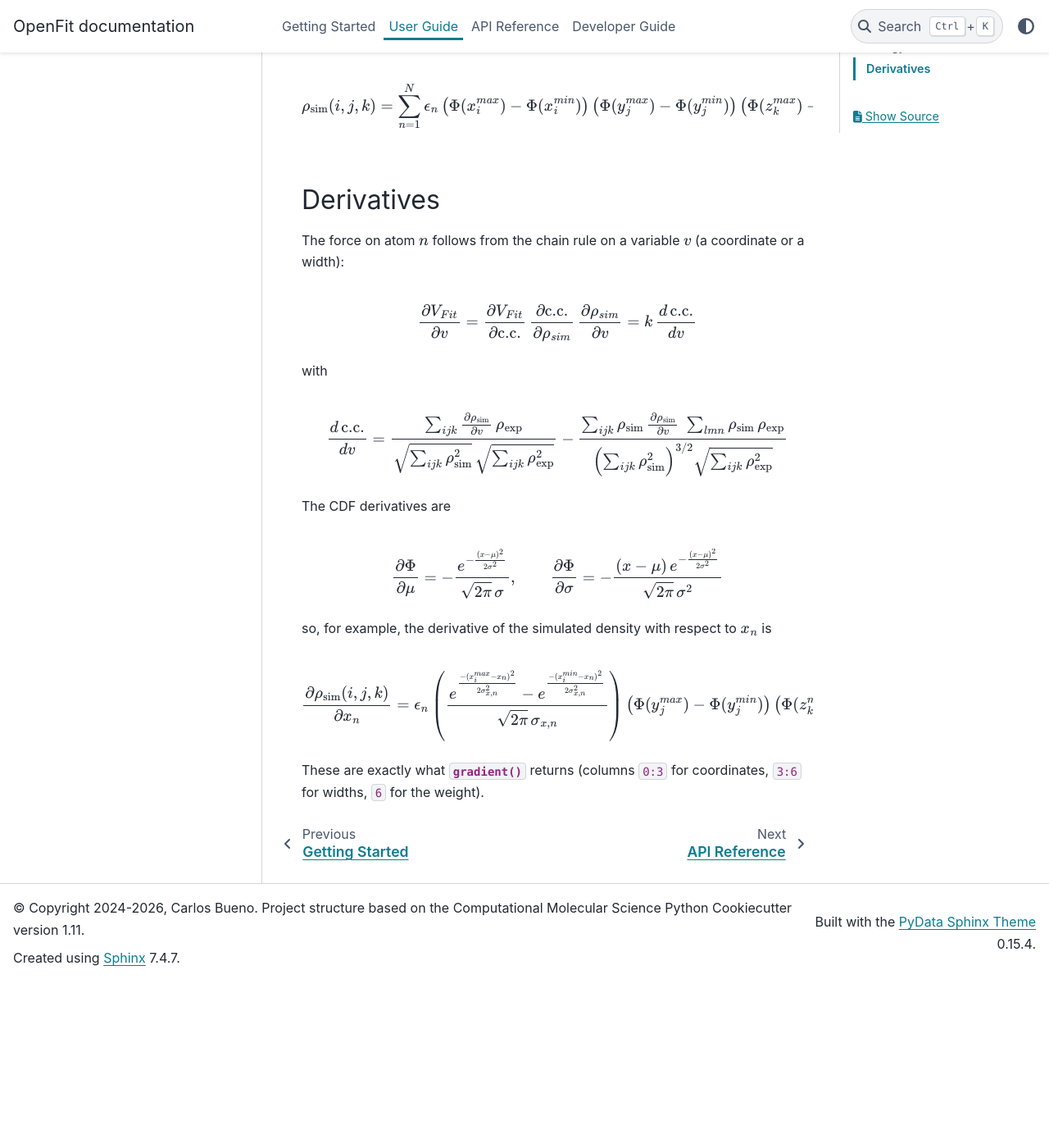
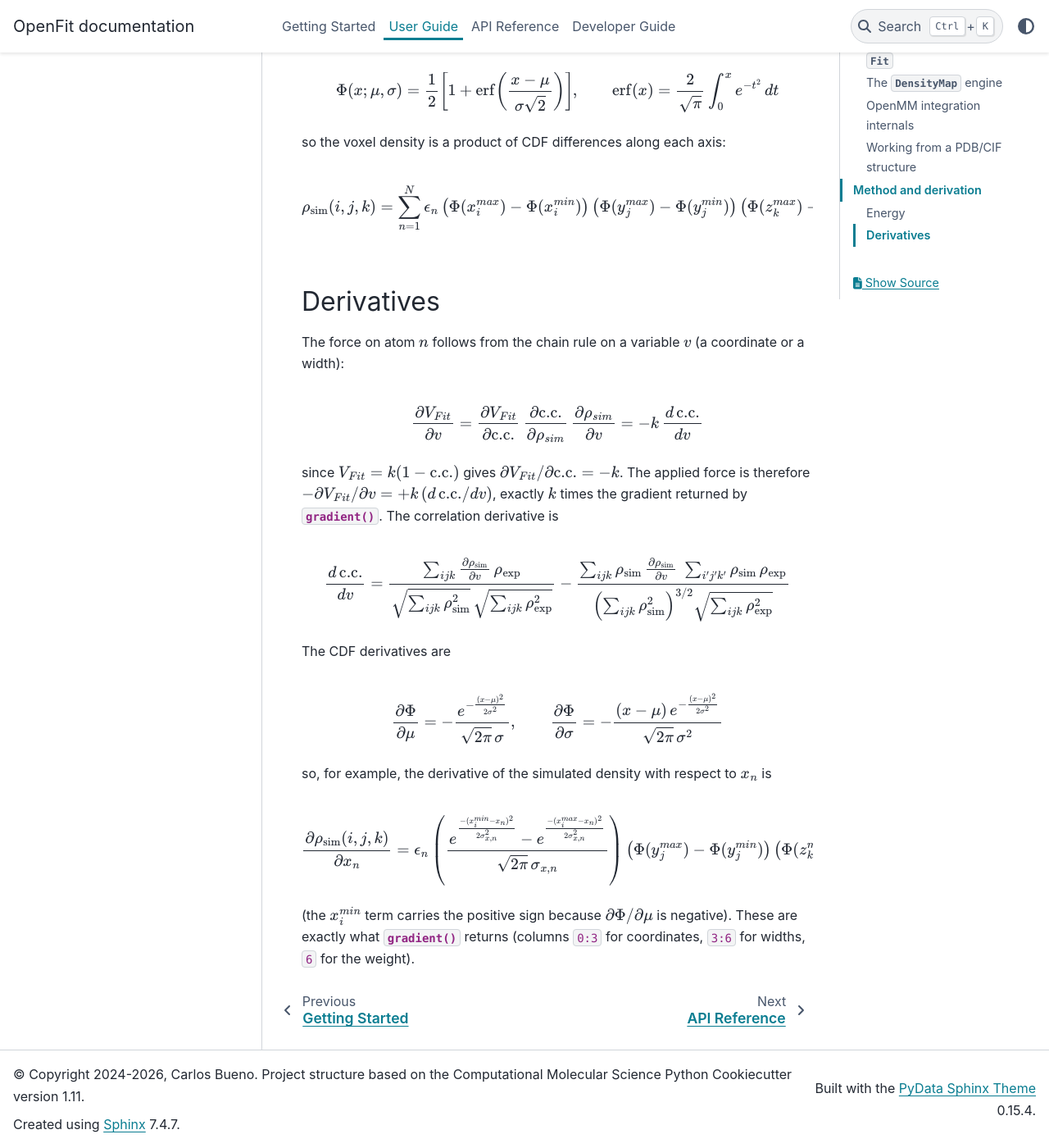
Before and after one commit to cabb99/OpenFit, a Sphinx documentation site: the page built from docs/user_guide.rst, in a window 1280 px wide and 1400 px high, scrolled down 3685 px. Shown: the whole window at 82% size. Built offline with Sphinx 7.4.7 and the PyData theme 0.15.4, drawn with Linux system fonts in a browser that asks for light colours; the version number could not be read and is left out; before the commit the page ends 4882 px from its top, so only the background shows below that; some of the changed text lies outside the part shown.

Commit message:
Fixes math in documentation

```diff
--- a/docs/user_guide.rst
+++ b/docs/user_guide.rst
@@ -150,6 +150,11 @@
     \text{c.c.} = \frac{\sum_{ijk} \rho_{\text{exp}}(i,j,k)\, \rho_{\text{sim}}(i,j,k)}
     {\sqrt{\sum_{ijk} \rho_{\text{exp}}(i,j,k)^2}\; \sqrt{\sum_{ijk} \rho_{\text{sim}}(i,j,k)^2}}
 
+In practice both densities are mean-subtracted and scaled to unit standard
+deviation before the sums (the experimental map when the :class:`~openfit.DensityMap`
+is created, the simulated map inside :meth:`~openfit.DensityMap.correlation`), so
+this equals the Pearson correlation coefficient.
+
 The simulated density :math:`\rho_{\text{sim}}(i,j,k)` is the integral of the 3D
 Gaussian of each particle over the voxel:
 
@@ -192,9 +197,12 @@
     = \frac{\partial V_{Fit}}{\partial \text{c.c.}}\,
       \frac{\partial \text{c.c.}}{\partial \rho_{sim}}\,
       \frac{\partial \rho_{sim}}{\partial v}
-    = k\, \frac{d\,\text{c.c.}}{dv}
+    = -k\, \frac{d\,\text{c.c.}}{dv}
 
-with
+since :math:`V_{Fit} = k(1-\text{c.c.})` gives :math:`\partial V_{Fit}/\partial\text{c.c.} = -k`.
+The applied force is therefore :math:`-\partial V_{Fit}/\partial v = +k\, (d\,\text{c.c.}/dv)`,
+exactly :math:`k` times the gradient returned by :meth:`~openfit.DensityMap.gradient`.
+The correlation derivative is
 
 .. math::
 
@@ -202,7 +210,7 @@
     \frac{\sum_{ijk} \frac{\partial \rho_{\text{sim}}}{\partial v}\, \rho_{\text{exp}}}
          {\sqrt{\sum_{ijk} \rho_{\text{sim}}^2}\, \sqrt{\sum_{ijk} \rho_{\text{exp}}^2}}
     - \frac{\sum_{ijk} \rho_{\text{sim}}\, \frac{\partial \rho_{\text{sim}}}{\partial v}\;
-            \sum_{lmn} \rho_{\text{sim}}\, \rho_{\text{exp}}}
+            \sum_{i'j'k'} \rho_{\text{sim}}\, \rho_{\text{exp}}}
            {\left( \sum_{ijk} \rho_{\text{sim}}^2 \right)^{3/2} \sqrt{\sum_{ijk} \rho_{\text{exp}}^2}}
 
 The CDF derivatives are
@@ -219,9 +227,11 @@
 .. math::
 
     \frac{\partial \rho_{\text{sim}}(i,j,k)}{\partial x_n} = \epsilon_n
-    \left( \frac{e^{\frac{-(x_i^{max}-x_n)^2}{2\sigma_{x,n}^2}} - e^{\frac{-(x_i^{min}-x_n)^2}{2\sigma_{x,n}^2}}}{\sqrt{2\pi}\,\sigma_{x,n}} \right)
+    \left( \frac{e^{\frac{-(x_i^{min}-x_n)^2}{2\sigma_{x,n}^2}} - e^{\frac{-(x_i^{max}-x_n)^2}{2\sigma_{x,n}^2}}}{\sqrt{2\pi}\,\sigma_{x,n}} \right)
     \left( \Phi(y_j^{max}) - \Phi(y_j^{min}) \right)
     \left( \Phi(z_k^{max}) - \Phi(z_k^{min}) \right)
 
-These are exactly what :meth:`~openfit.DensityMap.gradient` returns (columns
-``0:3`` for coordinates, ``3:6`` for widths, ``6`` for the weight).
+(the :math:`x_i^{min}` term carries the positive sign because
+:math:`\partial \Phi/\partial \mu` is negative). These are exactly what
+:meth:`~openfit.DensityMap.gradient` returns (columns ``0:3`` for coordinates,
+``3:6`` for widths, ``6`` for the weight).
```
Also changed, not shown: README.md (+14 -12 lines), docs/getting_started.rst (+5 -5 lines).
